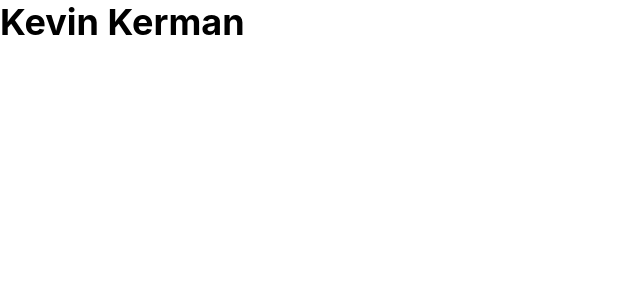
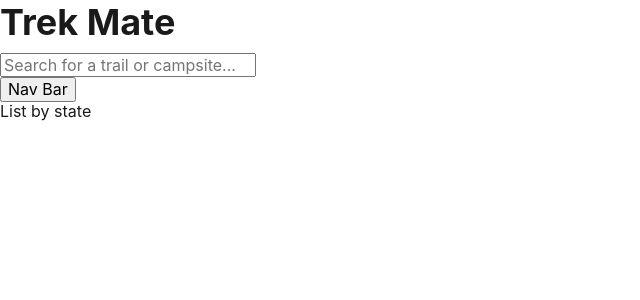
Before and after one commit to Romantech91/Trek-Mate, a React (Vite) app in the folder client/: page / in a window 1280 px wide. Shown: the top 300 px of the page, without its empty margins (0-640 px from the left). Built offline with nearby package versions, Linux system fonts and the light colour scheme.

Commit message:
home page updated with placeholders

```diff
--- /dev/null
+++ b/client/src/components/MapDisplay.tsx
@@ -0,0 +1,11 @@
+
+
+
+const MapDisplay = () => {
+  return (
+    <div>
+        </div>
+    );
+};
+
+export default MapDisplay;
--- a/client/src/pages/Home.tsx
+++ b/client/src/pages/Home.tsx
@@ -1,10 +1,32 @@
+import React from 'react';
+import MapDisplay from '../components/MapDisplay.tsx';
 
+const Home: React.FC = () => {
+  return (
+    <div className="home-container">
+      {/* Title */}
+      <h1 className="title">Trek Mate</h1>
 
-const Home = () => {
-  return (
-   <div>
-    <h1 style={{color:'black'}}>Kevin Kerman</h1>
-   </div>
+      {/* Search Bar */}
+      <div className="search-bar-container">
+        <input type="text" placeholder="Search for a trail or campsite..." />
+      </div>
+
+      {/* Main Content */}
+      <div className="main-content">
+        {/* Sidebar for state list */}
+        <div className="sidebar">
+          <button>Nav Bar</button>
+          <div>List by state</div>
+        </div>
+
+        {/* Map Area */}
+        <div className="map-container">
+          {/* Placeholder for DisplayMap */}
+          <MapDisplay />
+        </div>
+      </div>
+    </div>
   );
 };
 
```
Also changed, not shown: client/src/components/Campsites.jsx (deleted), client/src/components/Campsites.tsx (added), client/src/components/HikingTrails.jsx (deleted), client/src/components/HikingTrails.tsx (added), client/src/components/MapDisplay.jsx (deleted), client/src/components/WeatherForecast.jsx (deleted), client/src/components/WeatherForecast.tsx (added), 1 other file (tests, documents, lock files or other folders).
